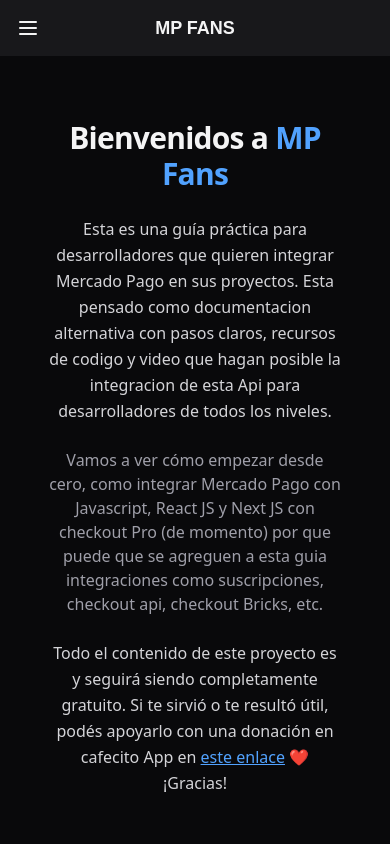
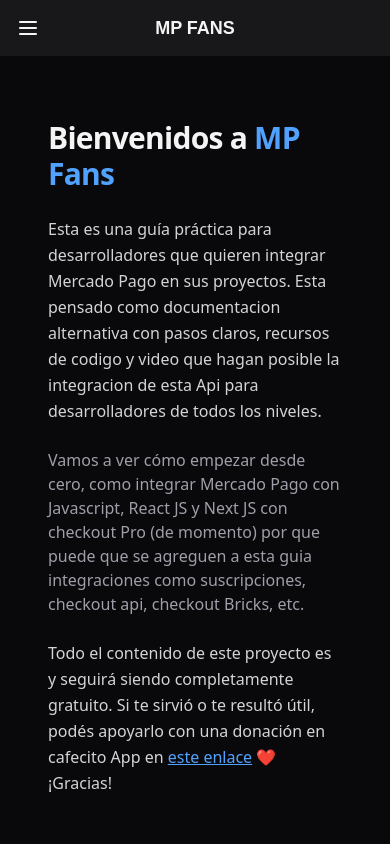
Before and after one commit to pab-mchn/MPfans, a Next.js app: page / in a window 390 px wide. Shown: the top 844 px of the page. Built offline with nearby package versions, Linux system fonts and the light colour scheme.

Commit message:
text center in mobile

```diff
--- a/app/page.tsx
+++ b/app/page.tsx
@@ -3,7 +3,7 @@
 export default function Home() {
   return (
     <main className="min-h-screen px-6 py-20 sm:py-28 max-w-3xl mx-auto text-zinc-100 font-sans">
-      <section className="text-center sm:text-left space-y-6">
+      <section className=" sm:text-left space-y-6">
 
         <h1 className="text-3xl sm:text-4xl font-bold tracking-tight">
           Bienvenidos a <span className="text-blue-400">MP Fans</span>
```
